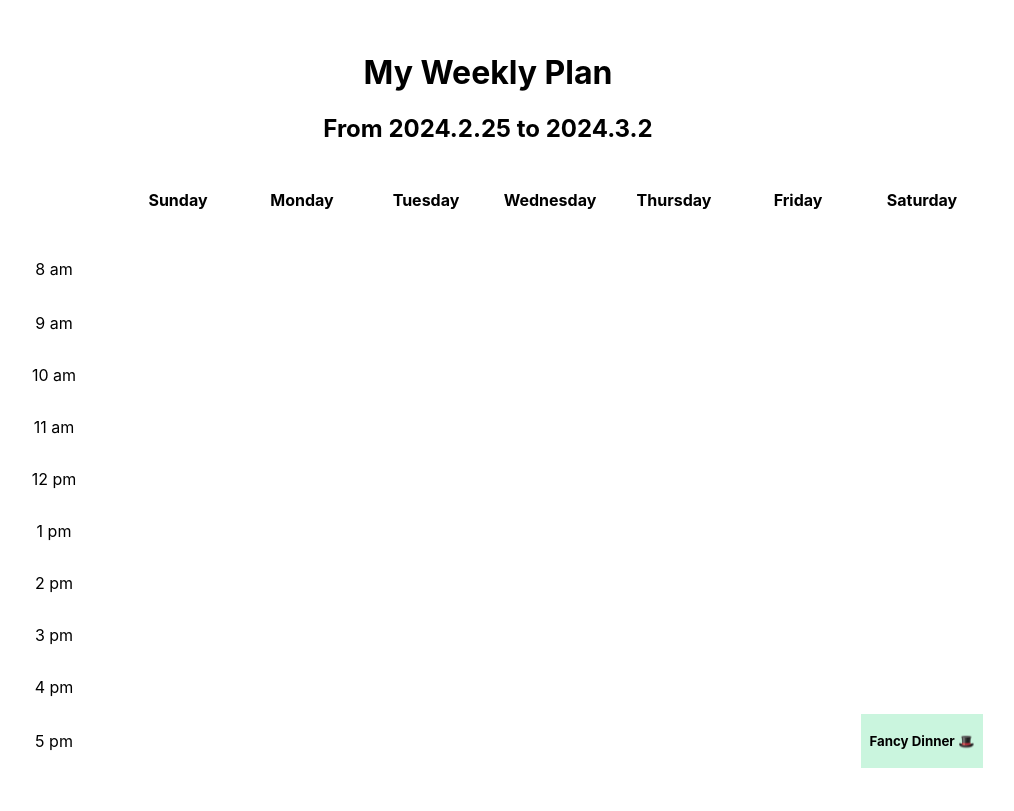
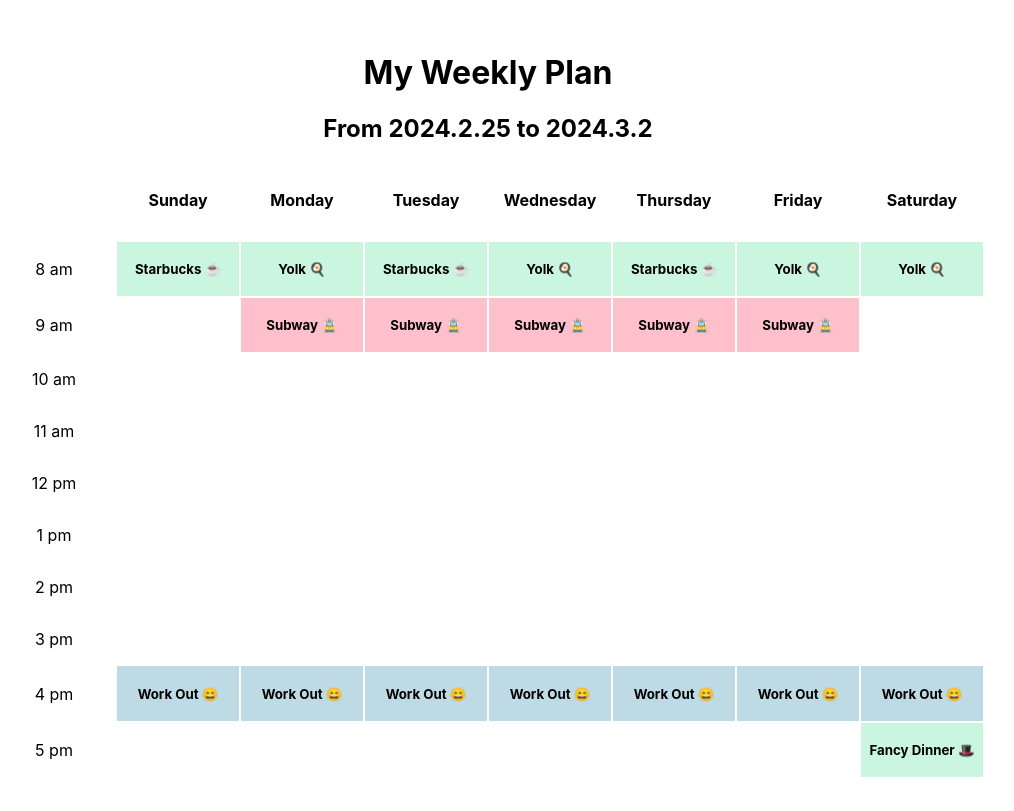
Before and after one commit to XiaoyangJin/Codepath_WEB102_Labs, a React (Vite) app in the folder timetabled/: page / in a window 1280 px wide. Shown: the whole page, without its empty margins (152-1166 px from the left). Built offline with nearby package versions, Linux system fonts and the light colour scheme.

Commit message:
try add events

```diff
--- a/timetabled/src/components/Calendar.jsx
+++ b/timetabled/src/components/Calendar.jsx
@@ -20,22 +20,22 @@
                 <tbody>
                     <tr>
                         <td className="time">8 am</td>
-                        <Event />
-                        <td></td>
-                        <td></td>
-                        <td></td>
-                        <td></td>
-                        <td></td>
-                        <td></td>
+                        <Event event='Starbucks ☕️' color='green' />
+                        <Event event='Yolk 🍳' color='green' />
+                        <Event event='Starbucks ☕️' color='green' />
+                        <Event event='Yolk 🍳' color='green' />
+                        <Event event='Starbucks ☕️' color='green' />
+                        <Event event='Yolk 🍳' color='green' />
+                        <Event event='Yolk 🍳' color='green' />
                     </tr>
                     <tr>
                         <td className="time">9 am</td>
                         <td></td>
-                        <td></td>
-                        <td></td>
-                        <td></td>
-                        <td></td>
-                        <td></td>
+                        <Event event='Subway 🚊' color='pink' />
+                        <Event event='Subway 🚊' color='pink' />
+                        <Event event='Subway 🚊' color='pink' />
+                        <Event event='Subway 🚊' color='pink' />
+                        <Event event='Subway 🚊' color='pink' />
                         <td></td>
                     </tr><tr>
                         <td className="time">10 am</td>
@@ -93,13 +93,14 @@
                         <td></td>
                     </tr><tr>
                         <td className="time">4 pm</td>
-                        <td></td>
-                        <td></td>
-                        <td></td>
-                        <td></td>
-                        <td></td>
-                        <td></td>
-                        <td></td>
+                        <Event event='Work Out 😄' color='blue' />
+                        <Event event='Work Out 😄' color='blue' />
+                        <Event event='Work Out 😄' color='blue' />
+                        <Event event='Work Out 😄' color='blue' />
+                        <Event event='Work Out 😄' color='blue' />
+                        <Event event='Work Out 😄' color='blue' />
+                        <Event event='Work Out 😄' color='blue' />
+
                     </tr><tr>
                         <td className="time">5 pm</td>
                         <td></td>
```
